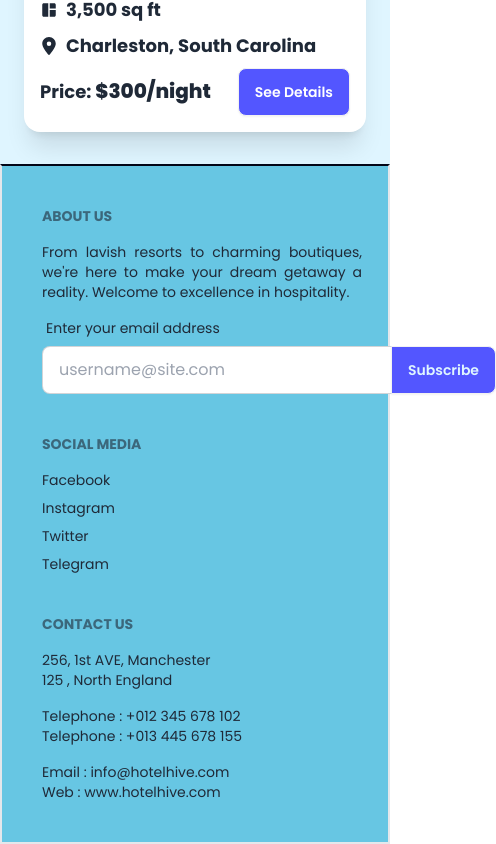
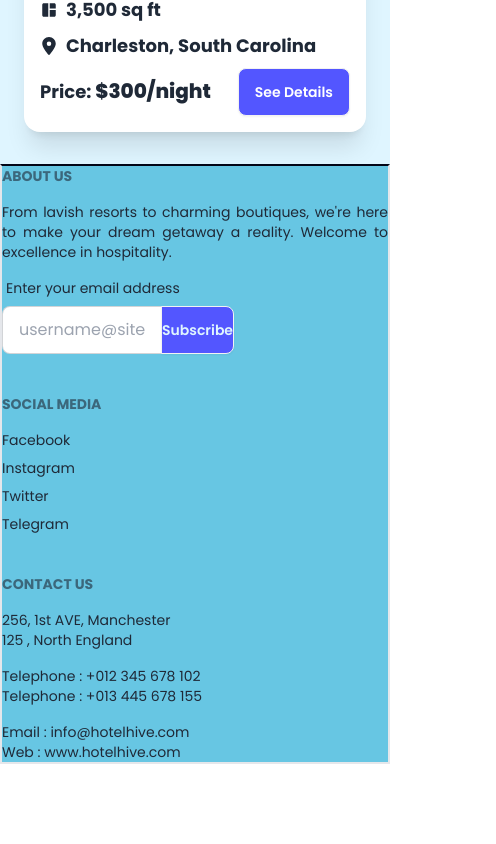
Before and after one commit to GaziFayaz/Hospitality-Real-Estate, a React (Vite) app: page / in a window 390 px wide. Shown: the part 5489-6333 px from the top of the page, 496 px wide, since content can reach past the window. After the commit the page ends 6253 px from the top, so only its background shows below. Built offline with nearby package versions, Linux system fonts and the light colour scheme; no server answers.

Commit message:
footer responsive issue fix

```diff
--- a/src/Components/Footer.jsx
+++ b/src/Components/Footer.jsx
@@ -3,10 +3,10 @@
 /* eslint-disable react/no-unescaped-entities */
 const Footer = () => {
 	return (
-		<footer className="mt-8 md:mt-12 lg:mt-24 footer p-10 bg-[#67C6E3] border-t-slate-950 border-2 text-base-content md:px-12 lg:px-24">
-			<form>
+		<footer className="mt-8 md:mt-12 lg:mt-24 footer md:p-10 bg-[#67C6E3] border-t-slate-950 border-2 text-base-content md:px-12 lg:px-24 w-full">
+			<form className="w-full">
 				<h6 className="footer-title">About Us</h6>
-				<p className="w-80 text-justify">
+				<p className="lg:w-80 text-justify">
 					From lavish resorts to charming boutiques, we're here to make your
 					dream getaway a reality. Welcome to excellence in hospitality.
 				</p>
@@ -18,9 +18,9 @@ const Footer = () => {
 						<input
 							type="text"
 							placeholder="username@site.com"
-							className="input input-bordered join-item"
+							className="input input-bordered join-item w-1/2 md:w-auto"
 						/>
-						<button className="btn bg-[#5356FF] join-item text-[#DFF5FF]">
+						<button className="btn bg-[#5356FF] join-item text-[#DFF5FF] p-0 tex">
 							Subscribe
 						</button>
 					</div>
```
